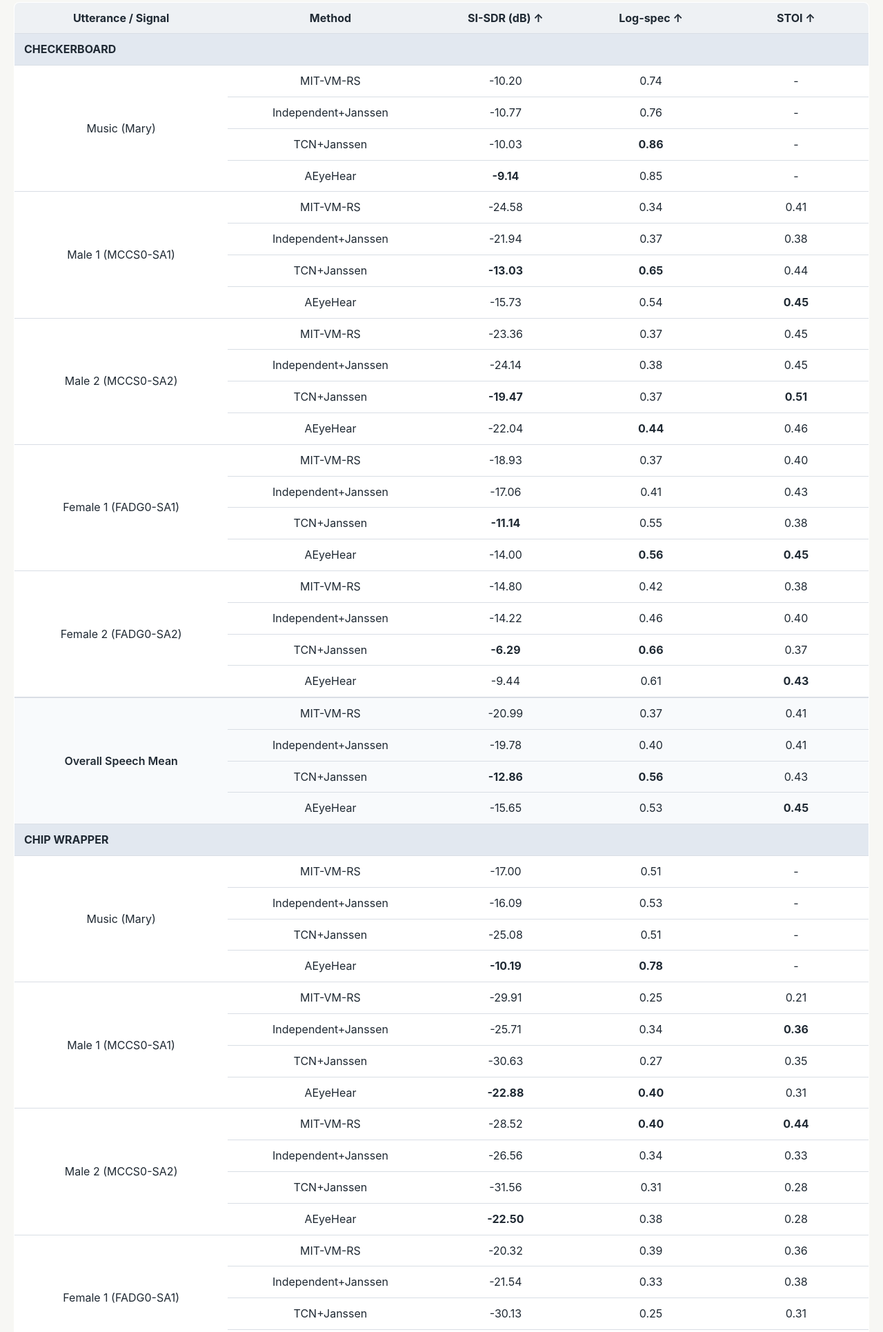
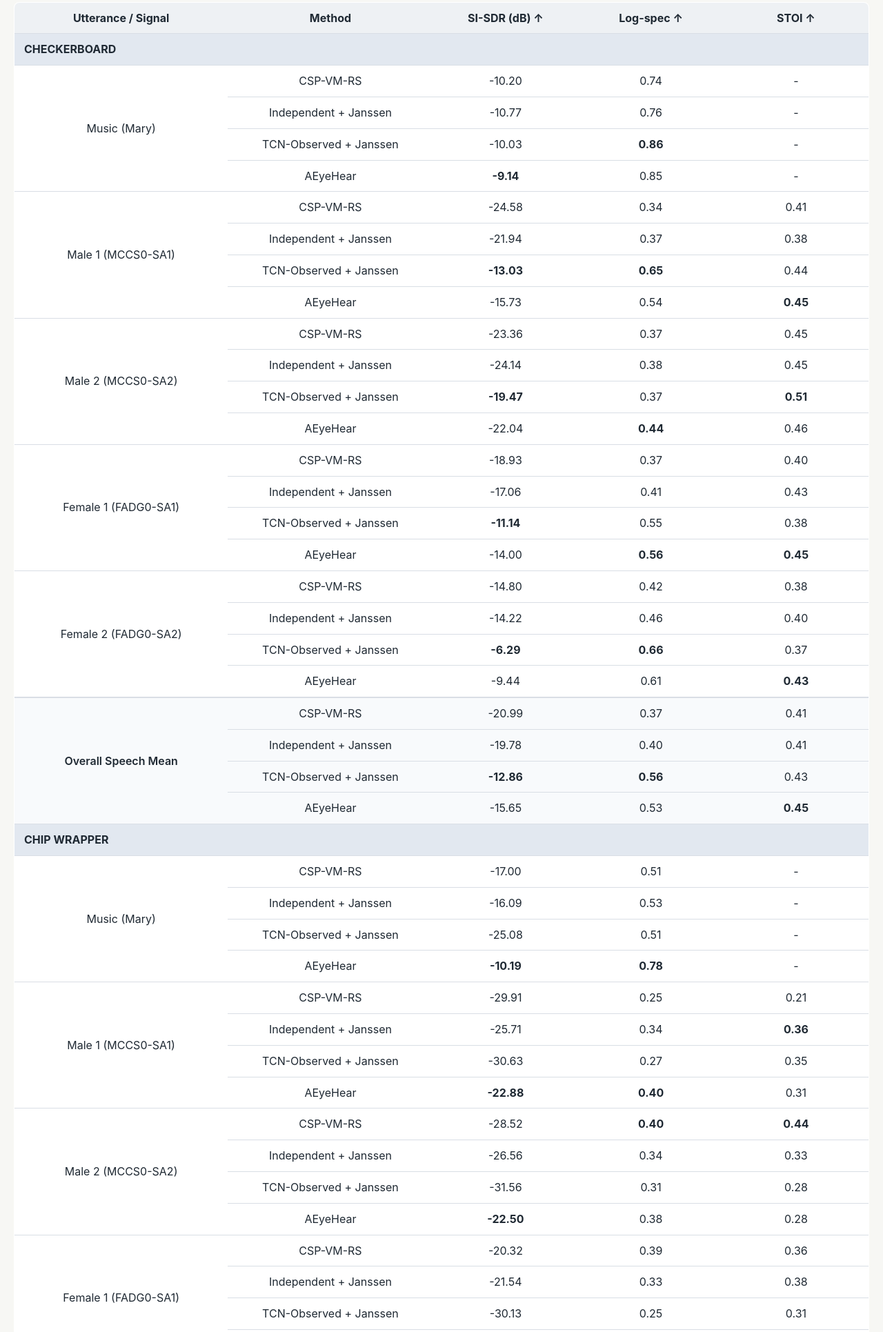
Before and after one commit to aeyehear/aeyehear, a plain HTML site: page docs/index.html in a window 1280 px wide. Shown: the part 274-2205 px from the top of the page at 69% size. Drawn offline with Linux system fonts and the light colour scheme.

Commit message:
minor fixes

```diff
--- a/docs/index.html
+++ b/docs/index.html
@@ -222,7 +222,7 @@
 
             <tr>
               <td rowspan="4">Music (Mary)</td>
-              <td>MIT-VM-RS</td>
+              <td>CSP-VM-RS</td>
               <td>-10.20</td>
               <td>0.74</td>
               <td>-</td>
@@ -230,7 +230,7 @@
 
             <tr>
 
-              <td>Independent+Janssen</td>
+              <td>Independent + Janssen</td>
               <td>-10.77</td>
               <td>0.76</td>
               <td>-</td>
@@ -238,7 +238,7 @@
 
             <tr>
 
-              <td>TCN+Janssen</td>
+              <td>TCN-Observed + Janssen</td>
               <td>-10.03</td>
               <td><strong>0.86</strong></td>
               <td>-</td>
@@ -254,7 +254,7 @@
 
                 <tr>
                   <td rowspan="4" style="border-top: 1px dashed var(--line);">Male 1 (MCCS0-SA1)</td>
-                  <td style="border-top: 1px dashed var(--line);">MIT-VM-RS</td>
+                  <td style="border-top: 1px dashed var(--line);">CSP-VM-RS</td>
                   <td style="border-top: 1px dashed var(--line);">-24.58</td>
                   <td style="border-top: 1px dashed var(--line);">0.34</td>
                   <td style="border-top: 1px dashed var(--line);">0.41</td>
@@ -262,7 +262,7 @@
 
                 <tr>
 
-                  <td >Independent+Janssen</td>
+                  <td >Independent + Janssen</td>
                   <td >-21.94</td>
                   <td >0.37</td>
                   <td >0.38</td>
@@ -270,7 +270,7 @@
 
                 <tr>
 
-                  <td >TCN+Janssen</td>
+                  <td >TCN-Observed + Janssen</td>
                   <td ><strong>-13.03</strong></td>
                   <td ><strong>0.65</strong></td>
                   <td >0.44</td>
@@ -286,7 +286,7 @@
 
                 <tr>
                   <td rowspan="4" style="border-top: 1px dashed var(--line);">Male 2 (MCCS0-SA2)</td>
-                  <td style="border-top: 1px dashed var(--line);">MIT-VM-RS</td>
+                  <td style="border-top: 1px dashed var(--line);">CSP-VM-RS</td>
                   <td style="border-top: 1px dashed var(--line);">-23.36</td>
                   <td style="border-top: 1px dashed var(--line);">0.37</td>
                   <td style="border-top: 1px dashed var(--line);">0.45</td>
@@ -294,7 +294,7 @@
 
                 <tr>
 
-                  <td >Independent+Janssen</td>
+                  <td >Independent + Janssen</td>
                   <td >-24.14</td>
                   <td >0.38</td>
                   <td >0.45</td>
@@ -302,7 +302,7 @@
 
                 <tr>
 
-                  <td >TCN+Janssen</td>
+                  <td >TCN-Observed + Janssen</td>
                   <td ><strong>-19.47</strong></td>
                   <td >0.37</td>
                   <td ><strong>0.51</strong></td>
@@ -318,7 +318,7 @@
 
                 <tr>
                   <td rowspan="4" style="border-top: 1px dashed var(--line);">Female 1 (FADG0-SA1)</td>
-                  <td style="border-top: 1px dashed var(--line);">MIT-VM-RS</td>
+                  <td style="border-top: 1px dashed var(--line);">CSP-VM-RS</td>
                   <td style="border-top: 1px dashed var(--line);">-18.93</td>
                   <td style="border-top: 1px dashed var(--line);">0.37</td>
                   <td style="border-top: 1px dashed var(--line);">0.40</td>
@@ -326,7 +326,7 @@
 
                 <tr>
 
-                  <td >Independent+Janssen</td>
+                  <td >Independent + Janssen</td>
                   <td >-17.06</td>
                   <td >0.41</td>
                   <td >0.43</td>
@@ -334,7 +334,7 @@
 
                 <tr>
 
-                  <td >TCN+Janssen</td>
+                  <td >TCN-Observed + Janssen</td>
                   <td ><strong>-11.14</strong></td>
                   <td >0.55</td>
                   <td >0.38</td>
@@ -350,7 +350,7 @@
 
                 <tr>
                   <td rowspan="4" style="border-top: 1px dashed var(--line);">Female 2 (FADG0-SA2)</td>
-                  <td style="border-top: 1px dashed var(--line);">MIT-VM-RS</td>
+                  <td style="border-top: 1px dashed var(--line);">CSP-VM-RS</td>
                   <td style="border-top: 1px dashed var(--line);">-14.80</td>
                   <td style="border-top: 1px dashed var(--line);">0.42</td>
                   <td style="border-top: 1px dashed var(--line);">0.38</td>
@@ -358,7 +358,7 @@
 
                 <tr>
 
-                  <td >Independent+Janssen</td>
+                  <td >Independent + Janssen</td>
                   <td >-14.22</td>
                   <td >0.46</td>
                   <td >0.40</td>
@@ -366,7 +366,7 @@
 
                 <tr>
 
-                  <td >TCN+Janssen</td>
+                  <td >TCN-Observed + Janssen</td>
                   <td ><strong>-6.29</strong></td>
                   <td ><strong>0.66</strong></td>
                   <td >0.37</td>
@@ -382,7 +382,7 @@
 
             <tr style="background: #f8fafc;">
               <td rowspan="4" style="background: #f8fafc; font-weight: 600; border-top: 2px solid var(--line);">Overall Speech Mean</td>
-              <td style="border-top: 2px solid var(--line);">MIT-VM-RS</td>
+              <td style="border-top: 2px solid var(--line);">CSP-VM-RS</td>
               <td style="border-top: 2px solid var(--line);">-20.99</td>
               <td style="border-top: 2px solid var(--line);">0.37</td>
               <td style="border-top: 2px solid var(--line);">0.41</td>
@@ -390,7 +390,7 @@
 
             <tr style="background: #f8fafc;">
 
-              <td style="">Independent+Janssen</td>
+              <td style="">Independent + Janssen</td>
               <td style="">-19.78</td>
               <td style="">0.40</td>
               <td style="">0.41</td>
@@ -398,7 +398,7 @@
 
             <tr style="background: #f8fafc;">
 
-              <td style="">TCN+Janssen</td>
+              <td style="">TCN-Observed + Janssen</td>
               <td style=""><strong>-12.86</strong></td>
               <td style=""><strong>0.56</strong></td>
               <td style="">0.43</td>
@@ -419,7 +419,7 @@
 
             <tr>
               <td rowspan="4">Music (Mary)</td>
-              <td>MIT-VM-RS</td>
+              <td>CSP-VM-RS</td>
               <td>-17.00</td>
               <td>0.51</td>
               <td>-</td>
@@ -427,7 +427,7 @@
 
             <tr>
 
-              <td>Independent+Janssen</td>
+              <td>Independent + Janssen</td>
               <td>-16.09</td>
               <td>0.53</td>
               <td>-</td>
@@ -435,7 +435,7 @@
 
             <tr>
 
-              <td>TCN+Janssen</td>
+              <td>TCN-Observed + Janssen</td>
               <td>-25.08</td>
               <td>0.51</td>
               <td>-</td>
@@ -451,7 +451,7 @@
 
                 <tr>
                   <td rowspan="4" style="border-top: 1px dashed var(--line);">Male 1 (MCCS0-SA1)</td>
-                  <td style="border-top: 1px dashed var(--line);">MIT-VM-RS</td>
+                  <td style="border-top: 1px dashed var(--line);">CSP-VM-RS</td>
                   <td style="border-top: 1px dashed var(--line);">-29.91</td>
                   <td style="border-top: 1px dashed var(--line);">0.25</td>
                   <td style="border-top: 1px dashed var(--line);">0.21</td>
@@ -459,7 +459,7 @@
 
                 <tr>
 
-                  <td >Independent+Janssen</td>
+                  <td >Independent + Janssen</td>
                   <td >-25.71</td>
                   <td >0.34</td>
                   <td ><strong>0.36</strong></td>
@@ -467,7 +467,7 @@
 
                 <tr>
 
-                  <td >TCN+Janssen</td>
+                  <td >TCN-Observed + Janssen</td>
                   <td >-30.63</td>
                   <td >0.27</td>
                   <td >0.35</td>
@@ -483,7 +483,7 @@
 
                 <tr>
                   <td rowspan="4" style="border-top: 1px dashed var(--line);">Male 2 (MCCS0-SA2)</td>
-                  <td style="border-top: 1px dashed var(--line);">MIT-VM-RS</td>
+                  <td style="border-top: 1px dashed var(--line);">CSP-VM-RS</td>
                   <td style="border-top: 1px dashed var(--line);">-28.52</td>
                   <td style="border-top: 1px dashed var(--line);"><strong>0.40</strong></td>
                   <td style="border-top: 1px dashed var(--line);"><strong>0.44</strong></td>
@@ -491,7 +491,7 @@
 
                 <tr>
 
-                  <td >Independent+Janssen</td>
+                  <td >Independent + Janssen</td>
                   <td >-26.56</td>
                   <td >0.34</td>
                   <td >0.33</td>
@@ -499,7 +499,7 @@
 
                 <tr>
 
-                  <td >TCN+Janssen</td>
+                  <td >TCN-Observed + Janssen</td>
                   <td >-31.56</td>
                   <td >0.31</td>
                   <td >0.28</td>
@@ -515,7 +515,7 @@
 
                 <tr>
                   <td rowspan="4" style="border-top: 1px dashed var(--line);">Female 1 (FADG0-SA1)</td>
-                  <td style="border-top: 1px dashed var(--line);">MIT-VM-RS</td>
+                  <td style="border-top: 1px dashed var(--line);">CSP-VM-RS</td>
                   <td style="border-top: 1px dashed var(--line);">-20.32</td>
                   <td style="border-top: 1px dashed var(--line);">0.39</td>
                   <td style="border-top: 1px dashed var(--line);">0.36</td>
@@ -523,7 +523,7 @@
 
                 <tr>
 
-                  <td >Independent+Janssen</td>
+                  <td >Independent + Janssen</td>
                   <td >-21.54</td>
                   <td >0.33</td>
                   <td >0.38</td>
@@ -531,7 +531,7 @@
 
                 <tr>
 
-                  <td >TCN+Janssen</td>
+                  <td >TCN-Observed + Janssen</td>
                   <td >-30.13</td>
                   <td >0.25</td>
                   <td >0.31</td>
@@ -547,7 +547,7 @@
 
                 <tr>
                   <td rowspan="4" style="border-top: 1px dashed var(--line);">Female 2 (FADG0-SA2)</td>
-                  <td style="border-top: 1px dashed var(--line);">MIT-VM-RS</td>
+                  <td style="border-top: 1px dashed var(--line);">CSP-VM-RS</td>
                   <td style="border-top: 1px dashed var(--line);">-19.19</td>
                   <td style="border-top: 1px dashed var(--line);">0.42</td>
                   <td style="border-top: 1px dashed var(--line);"><strong>0.36</strong></td>
@@ -555,7 +555,7 @@
 
                 <tr>
 
-                  <td >Independent+Janssen</td>
+                  <td >Independent + Janssen</td>
                   <td >-17.21</td>
                   <td >0.38</td>
                   <td >0.33</td>
@@ -563,7 +563,7 @@
 
                 <tr>
 
-                  <td >TCN+Janssen</td>
+                  <td >TCN-Observed + Janssen</td>
                   <td >-28.59</td>
                   <td >0.29</td>
                   <td >0.32</td>
@@ -579,7 +579,7 @@
 
             <tr style="background: #f8fafc;">
               <td rowspan="4" style="background: #f8fafc; font-weight: 600; border-top: 2px solid var(--line);">Overall Speech Mean</td>
-              <td style="border-top: 2px solid var(--line);">MIT-VM-RS</td>
+              <td style="border-top: 2px solid var(--line);">CSP-VM-RS</td>
               <td style="border-top: 2px solid var(--line);">-25.10</td>
               <td style="border-top: 2px solid var(--line);">0.36</td>
               <td style="border-top: 2px solid var(--line);">0.33</td>
@@ -587,7 +587,7 @@
 
             <tr style="background: #f8fafc;">
 
-              <td style="">Independent+Janssen</td>
+              <td style="">Independent + Janssen</td>
               <td style="">-23.25</td>
               <td style="">0.35</td>
               <td style=""><strong>0.35</strong></td>
@@ -595,7 +595,7 @@
 
             <tr style="background: #f8fafc;">
 
-              <td style="">TCN+Janssen</td>
+              <td style="">TCN-Observed + Janssen</td>
               <td style="">-30.34</td>
               <td style="">0.28</td>
               <td style="">0.32</td>
@@ -690,10 +690,10 @@
 ];
 
     const allMethods = [
-      { label: "Groundtruth", audio: "gt_audio.wav", spec: "gt_spec.png", alt: "Ground-truth spectrogram" },
-      { label: "MIT-VM-RS", audio: "mit_raw_audio.wav", spec: "mit_raw_spec.png", alt: "MIT-VM-RS spectrogram" },
-      { label: "Independent+Janssen", audio: "indep_raw_audio.wav", spec: "indep_raw_spec.png", alt: "Independent+Janssen spectrogram" },
-      { label: "TCN+Janssen", audio: "tcn_raw_audio.wav", spec: "tcn_raw_spec.png", alt: "TCN+Janssen spectrogram" },
+      { label: "Ground truth", audio: "gt_audio.wav", spec: "gt_spec.png", alt: "Ground-truth spectrogram" },
+      { label: "CSP-VM-RS", audio: "mit_raw_audio.wav", spec: "mit_raw_spec.png", alt: "CSP-VM-RS spectrogram" },
+      { label: "Independent + Janssen", audio: "indep_raw_audio.wav", spec: "indep_raw_spec.png", alt: "Independent + Janssen spectrogram" },
+      { label: "TCN-Observed + Janssen", audio: "tcn_raw_audio.wav", spec: "tcn_raw_spec.png", alt: "TCN-Observed + Janssen spectrogram" },
       { label: "AEyeHear", audio: "aeye_raw_audio.wav", spec: "aeye_raw_spec.png", alt: "AEyeHear spectrogram" }
     ];
 
```
